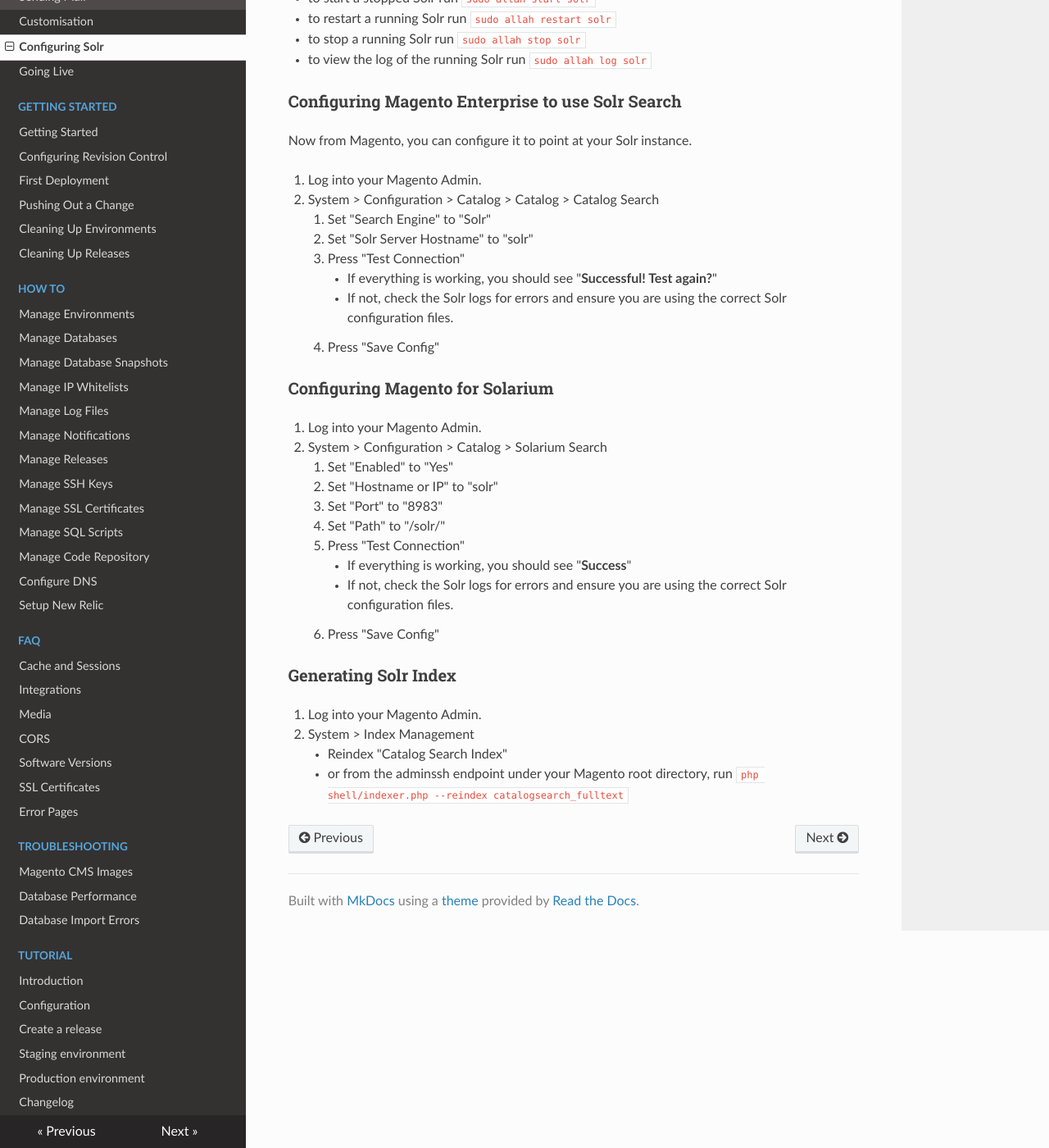
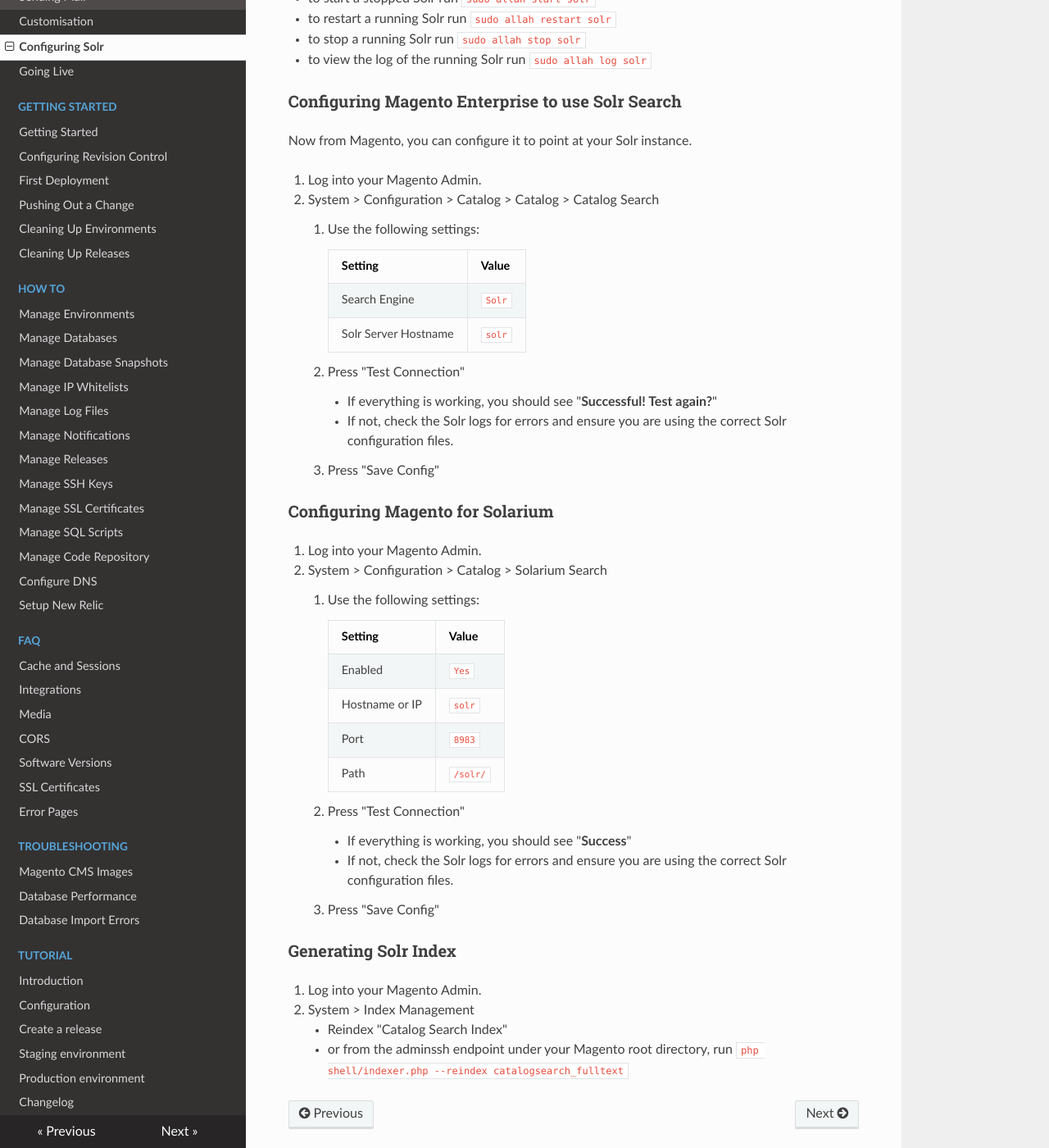
Before and after one commit to anchor/fleet-magento-docs, an MkDocs documentation site: the page built from docs/configuring-magento-for-fleet/solr.md, in a window 1280 px wide and 1400 px high, scrolled down 1255 px. Shown: the whole window at 82% size. Built offline with MkDocs 1.6.1, drawn with Linux system fonts in a browser that asks for light colours; nearby versions of some CDN libraries; old or Windows-style settings are respelled for this version of MkDocs.

Commit message:
Put solr settings in a table
Put the solr configuration settings into a table for increased
readability.

```diff
--- a/docs/configuring-magento-for-fleet/solr.md
+++ b/docs/configuring-magento-for-fleet/solr.md
@@ -72,21 +72,32 @@ Now from Magento, you can configure it to point at your Solr instance.
 
  1. Log into your Magento Admin.
  1. System > Configuration > Catalog > Catalog > Catalog Search
-     1. Set "Search Engine" to "Solr"
-     1. Set "Solr Server Hostname" to "solr"
+     1. Use the following settings:
+
+        Setting              | Value
+        -------              | -----
+        Search Engine        | `Solr`
+        Solr Server Hostname | `solr`
+
      1. Press "Test Connection"
         * If everything is working, you should see "**Successful! Test again?**"
         * If not, check the Solr logs for errors and ensure you are using the correct Solr configuration files.
      1. Press "Save Config"
 
+
 ### Configuring Magento for Solarium
 
  1. Log into your Magento Admin.
  1. System > Configuration > Catalog > Solarium Search
-     1. Set "Enabled" to "Yes"
-     1. Set "Hostname or IP" to "solr"
-     1. Set "Port" to "8983"
-     1. Set "Path" to "/solr/"
+     1. Use the following settings:
+
+        Setting        | Value
+        -------        | -----
+        Enabled        | `Yes`
+        Hostname or IP | `solr`
+        Port           | `8983`
+        Path           | `/solr/`
+
      1. Press "Test Connection"
         * If everything is working, you should see "**Success**"
         * If not, check the Solr logs for errors and ensure you are using the correct Solr configuration files.
```
